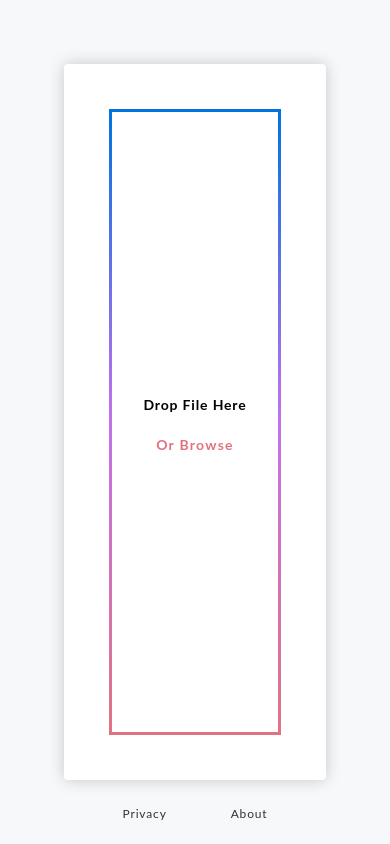
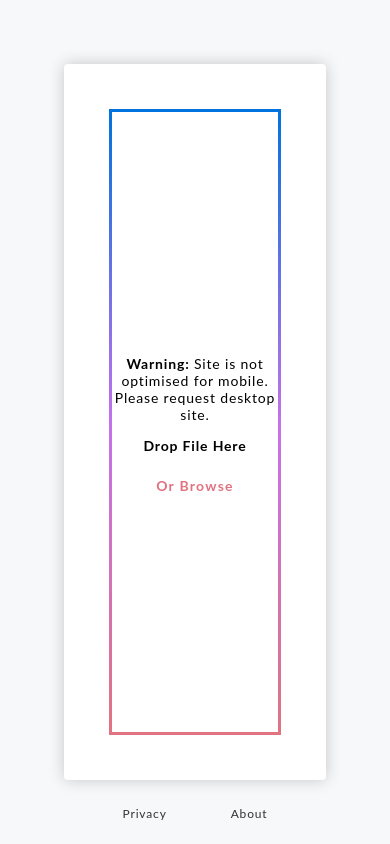
Before and after one commit to noahbald/facebook-messenger-counter-react, a React (Create React App) app: page / in a window 390 px wide. Built offline with nearby package versions, Linux system fonts and the light colour scheme.

Commit message:
Mobile warning

```diff
--- a/src/App.js
+++ b/src/App.js
@@ -3,7 +3,7 @@ import {Link} from 'react-router-dom'
 import {CSSTransition} from 'react-transition-group';
 import _ from 'lodash';
 import './App.css';
-import {Zone, Button, DropDown, DropDownLabel, Rectangle, Next, isChrome} from './Tools'
+import {Zone, Button, DropDown, DropDownLabel, Rectangle, Next} from './Tools'
 import {Stats} from './Stats.js'
 import {MEDIA} from './Constants.js'
 import {GraphZone} from './Graph.js'
@@ -807,16 +807,14 @@ class DropZone extends React.Component {
         }
     }
 
-    renderWarning() {
-        if (!isChrome()) {
-            return (<div>
-                <p>
-                    <strong>Warning:
-                    </strong>
-                    Elements may not dislay correctly outside Chrome.
-                </p>
-            </div>);
-        }
+    renderWarning(message) {
+        return (<div>
+            <p>
+                <strong>{"Warning: "}
+                </strong>
+                {message}
+            </p>
+        </div>);
     }
 
     renderError() {
@@ -850,6 +848,7 @@ class DropZone extends React.Component {
                 <form id="upload">
                     {this.props.loading ? (<p>&nbsp;</p>) : null}
                     {this.renderError()}
+                    {(document.body.clientWidth < 620) ? this.renderWarning("Site is not optimised for mobile. Please request desktop site.") : null}
                     <p>
                         <strong>Drop File Here</strong>
                     </p>
--- a/src/Graph.js
+++ b/src/Graph.js
@@ -150,7 +150,7 @@ class GraphZone extends React.Component {
             <React.Fragment>
                 <Rectangle>
                     <DropDown outline={this.props.outline} text={this.props.text} options={this.props.options} onClick={(option) => this.props.onClick(option)}>{this.props.children}</DropDown>
-                    <svg>
+                    <svg ref={this.svg}>
                         {this.state.loaded ? plot.map((x, i) => (
                             <React.Fragment key={i}>
                                 <rect fill="#e17381" height={100*x/max+"%"} width={!isChrome() ? (100/plot.length) - 1 + "%" : null} style={{width: "calc(" + 100/plot.length + "% - 8px)", transform: "translateX(" + (i*100/plot.length) + "%) translateY(" + (100-100*x/max) + "%)"}}></rect>
```
